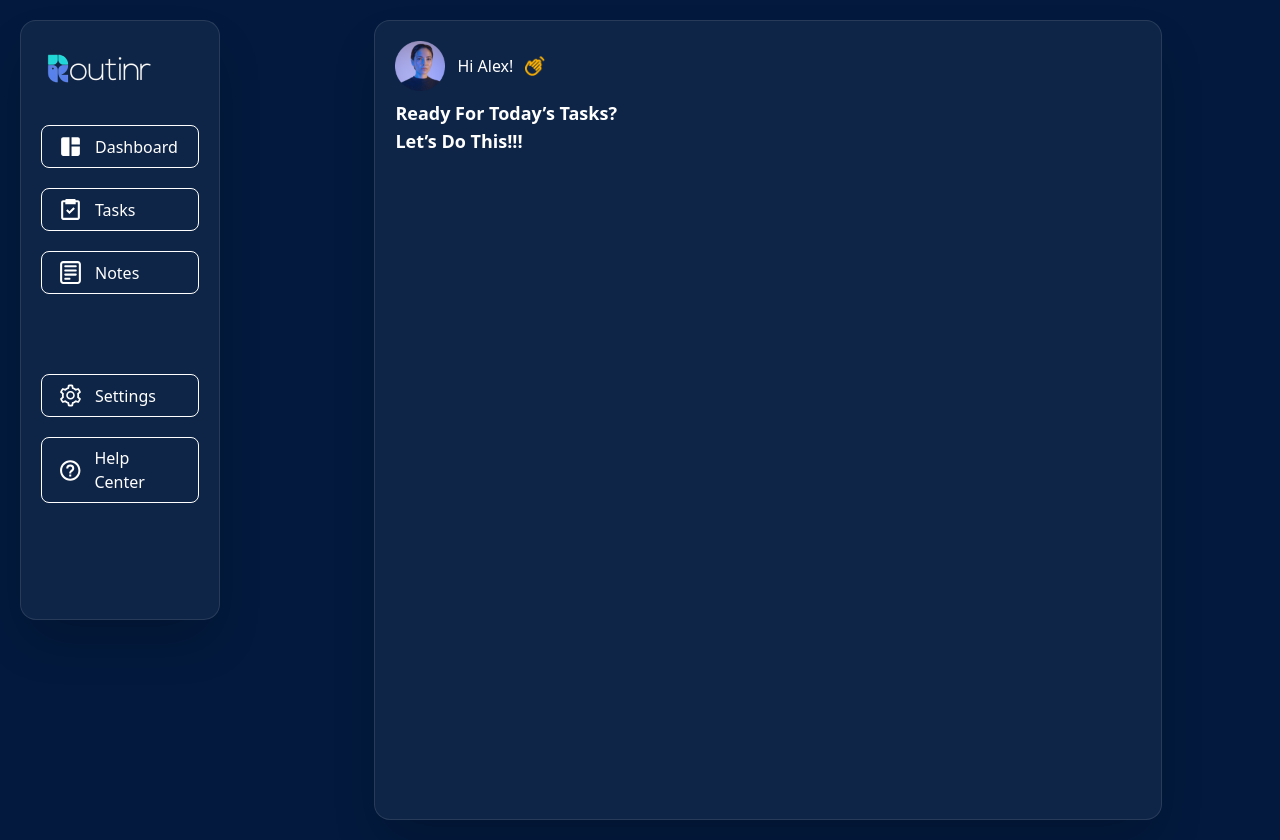
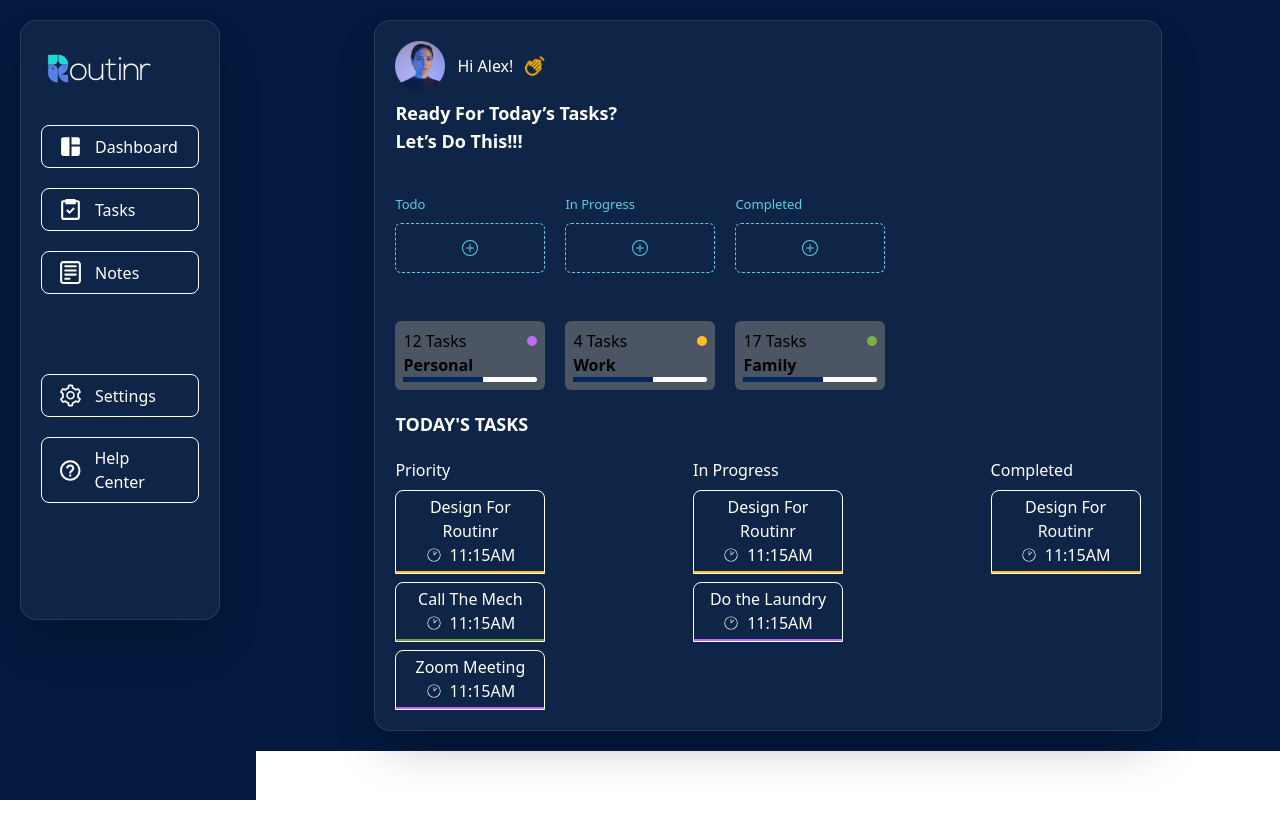
Before and after one commit to Routinr/routinr-frontend, a React (Vite) app in the folder routinr/: page /tasks in a window 1280 px wide. After the commit the page ends 800 px from the top, so only its background shows below. Built offline with nearby package versions, Linux system fonts and the light colour scheme.

Commit message:
done with the task page

```diff
--- a/routinr/src/views/components/Dashboard.jsx
+++ b/routinr/src/views/components/Dashboard.jsx
@@ -1,12 +1,17 @@
 import React from "react";
 import DashboardLayout from "../layout/DashboardLayout";
 import water from "../../assets/icons/water.png";
+import sun from "../../assets/icons/sunicon.png";
+
 import Topbar from "./Topbar";
 
 const Dashboard = () => {
   return (
     <DashboardLayout>
       <div className="h-[100vh] md:bg-white md:shadow-2xl md:rounded-2xl md:bg-opacity-5 w-full md:w-[80%] md:p-5  z-20 border-[0px] md:border-[1px] border-white border-opacity-10">
+        {/* <div className="absolute right-[130px]">
+          <img className="w-[50px] h-[50px]" src={sun} alt="sun icon" />
+        </div> */}
         <div className="hidden md:block">
           <Topbar />
         </div>
--- a/routinr/src/views/components/Tasks.jsx
+++ b/routinr/src/views/components/Tasks.jsx
@@ -1,16 +1,147 @@
 import React from 'react'
 import DashboardLayout from '../layout/DashboardLayout'
 import Topbar from './Topbar';
+import { BsPlusCircle } from 'react-icons/bs';
+import { CiClock1 } from "react-icons/ci";
 
 const Tasks = () => {
   return (
     <DashboardLayout>
-      <div className="h-[100vh] md:bg-white md:shadow-2xl md:rounded-2xl md:bg-opacity-5 w-full md:w-[80%] md:p-5 z-20 border-[0px] md:border-[1px] border-white border-opacity-10">
+      <div className="h-fit md:bg-white md:shadow-2xl md:rounded-2xl md:bg-opacity-5 w-full md:w-[80%] md:p-5 z-20 border-[0px] md:border-[1px] border-white border-opacity-10">
         <div className="hidden md:block">
           <Topbar />
         </div>
         <div className="text-white text-lg font-bold mt-2">
-          Ready For Today’s Tasks?<br /> Let’s Do This!!!
+          Ready For Today’s Tasks?
+          <br /> Let’s Do This!!!
+        </div>
+        <div className="flex gap-[20px] mt-10">
+          <div>
+            <h1 className="text-[#56CFE1] text-[13px]">Todo</h1>
+            <div className="w-[100px]  md:w-[150px] h-[50px] border-[1px] border-[#56CFE1] border-dashed flex justify-center items-center cursor-pointer md:mt-2 rounded-md">
+              <BsPlusCircle className="text-[#56CFE1]" />
+            </div>
+          </div>
+          <div>
+            <h1 className="text-[#56CFE1] text-[13px]">In Progress</h1>
+            <div className="w-[100px]  md:w-[150px] h-[50px] border-[1px] border-[#56CFE1] border-dashed flex justify-center items-center cursor-pointer md:mt-2 rounded-md">
+              <BsPlusCircle className="text-[#56CFE1]" />
+            </div>
+          </div>
+          <div>
+            <h1 className="text-[#56CFE1] text-[13px]">Completed</h1>
+            <div className="w-[100px]  md:w-[150px] h-[50px] border-[1px] border-[#56CFE1] border-dashed flex justify-center items-center cursor-pointer md:mt-2 rounded-md">
+              <BsPlusCircle className="text-[#56CFE1]" />
+            </div>
+          </div>
+        </div>
+        <div className="flex gap-[20px] mt-10">
+          <div className="w-[100px]  md:w-[150px] h-fit p-2 md:mt-2 rounded-md bg-gray-600 ">
+            <div className="flex justify-between items-center">
+              <h1 className="text-black">12 Tasks</h1>
+              <div className="h-[10px] w-[10px] rounded-full bg-[#BD6AF7]"></div>
+            </div>
+            <h1 className="font-bold">Personal</h1>
+            <div className="w-full h-[5px] bg-white rounded-md">
+              <div className="bg-[#052659] h-[5px] w-[80px]"></div>
+            </div>
+          </div>
+          <div className="w-[100px]  md:w-[150px] h-fit p-2 md:mt-2 rounded-md bg-gray-600 ">
+            <div className="flex justify-between items-center">
+              <h1 className="text-black">4 Tasks</h1>
+              <div className="h-[10px] w-[10px] rounded-full bg-[#FBC02D]"></div>
+            </div>
+            <h1 className="font-bold">Work</h1>
+            <div className="w-full h-[5px] bg-white rounded-md">
+              <div className="bg-[#052659] h-[5px] w-[80px]"></div>
+            </div>
+          </div>
+          <div className="w-[100px]  md:w-[150px] h-fit p-2 md:mt-2 rounded-md bg-gray-600 ">
+            <div className="flex justify-between items-center">
+              <h1 className="text-black">17 Tasks</h1>
+              <div className="h-[10px] w-[10px] rounded-full bg-[#7CB342]"></div>
+            </div>
+            <h1 className="font-bold">Family</h1>
+            <div className="w-full h-[5px] bg-white rounded-md">
+              <div className="bg-[#052659] h-[5px] w-[80px]"></div>
+            </div>
+          </div>
+        </div>
+        <div className="mt-5 ">
+          <h1 className="text-white text-lg font-semibold">TODAY'S TASKS</h1>
+          <div className="flex justify-between">
+            <div className="text-white">
+              <h1 className="mt-5">Priority</h1>
+              <div className="w-[100px]  md:w-[150px] h-fit  border-white border-[1px] mt-2 text-center rounded-tl-lg rounded-tr-lg">
+                <div className="p-1">
+                  <h1>Design For Routinr</h1>
+                  <div className="flex items-center justify-center gap-2">
+                    <CiClock1 />
+                    <p>11:15AM</p>
+                  </div>
+                </div>
+
+                <div className="h-[2px] w-full bg-[#FBC02D]"></div>
+              </div>
+              <div className="w-[100px]  md:w-[150px] h-fit  border-white border-[1px] mt-2 text-center rounded-tl-lg rounded-tr-lg">
+                <div className="p-1">
+                  <h1>Call The Mech</h1>
+                  <div className="flex items-center justify-center gap-2">
+                    <CiClock1 />
+                    <p>11:15AM</p>
+                  </div>
+                </div>
+
+                <div className="h-[2px] w-full bg-[#6AA139]"></div>
+              </div>
+              <div className="w-[100px]  md:w-[150px] h-fit  border-white border-[1px] mt-2 text-center rounded-tl-lg rounded-tr-lg">
+                <div className="p-1">
+                  <h1>Zoom Meeting</h1>
+                  <div className="flex items-center justify-center gap-2">
+                    <CiClock1 />
+                    <p>11:15AM</p>
+                  </div>
+                </div>
+                <div className="h-[2px] w-full bg-[#BD6AF7]"></div>
+              </div>
+            </div>
+            <div className="text-white">
+              <h1 className="mt-5">In Progress</h1>
+              <div className="w-[100px]  md:w-[150px] h-fit  border-white border-[1px] mt-2 text-center rounded-tl-lg rounded-tr-lg">
+                <div className="p-1">
+                  <h1>Design For Routinr</h1>
+                  <div className="flex items-center justify-center gap-2">
+                    <CiClock1 />
+                    <p>11:15AM</p>
+                  </div>
+                </div>
+                <div className="h-[2px] w-full bg-[#FBC02D]"></div>
+              </div>
+              <div className="w-[100px]  md:w-[150px] h-fit  border-white border-[1px] mt-2 text-center rounded-tl-lg rounded-tr-lg">
+                <div className="p-1">
+                  <h1>Do the Laundry</h1>
+                  <div className="flex items-center justify-center gap-2">
+                    <CiClock1 />
+                    <p>11:15AM</p>
+                  </div>
+                </div>
+                <div className="h-[2px] w-full bg-[#BD6AF7]"></div>
+              </div>
+            </div>
+            <div className="text-white">
+              <h1 className="mt-5">Completed</h1>
+              <div className="w-[100px]  md:w-[150px] h-fit  border-white border-[1px] mt-2 text-center rounded-tl-lg rounded-tr-lg">
+                <div className="p-1">
+                  <h1>Design For Routinr</h1>
+                  <div className="flex items-center justify-center gap-2">
+                    <CiClock1 />
+                    <p>11:15AM</p>
+                  </div>
+                </div>
+                <div className="h-[2px] w-full bg-[#FBC02D]"></div>
+              </div>
+            </div>
+          </div>
         </div>
       </div>
     </DashboardLayout>
```
Also changed, not shown: routinr/src/assets/icons/sunicon.png (added).
